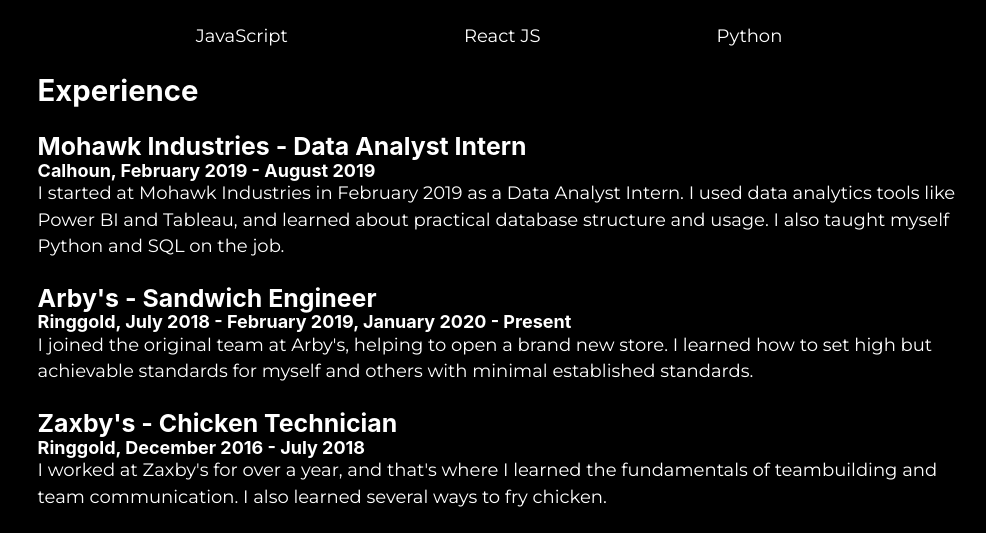
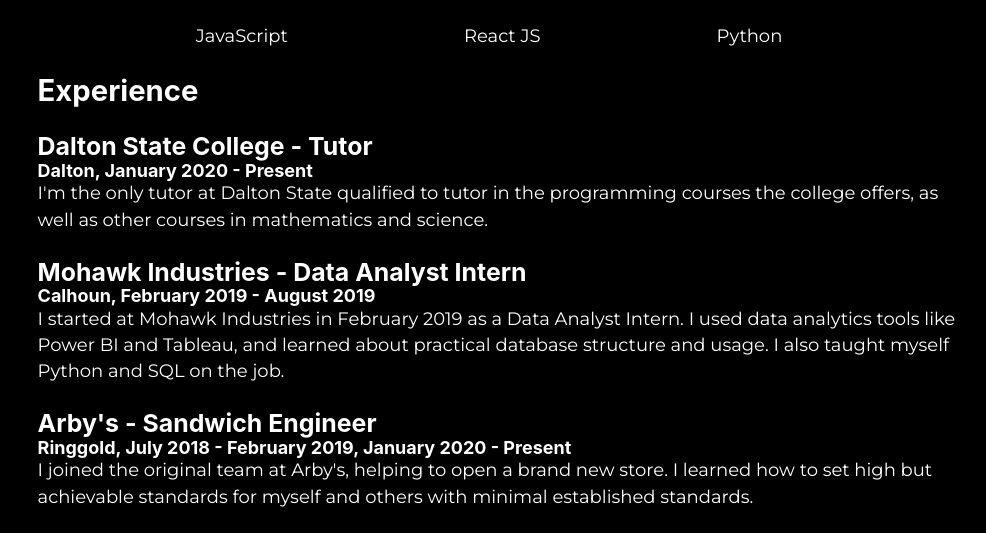
Before and after one commit to wxlfe/wxlfe, a Gatsby site: page /about in a window 1280 px wide. Shown: the part 229-762 px from the top of the page, without its empty margins (142-1128 px from the left). Built offline with nearby package versions, Linux system fonts and the light colour scheme; Gatsby itself is replaced by a stand-in of ours.

Commit message:
Update about.js: Tutoring

```diff
--- a/src/pages/about.js
+++ b/src/pages/about.js
@@ -40,6 +40,11 @@
     }}>
         <div>
             <h2>Experience</h2>
+            <h3 style={{ marginBottom: '0' }}>Dalton State College - Tutor</h3>
+            <h4 style={{ marginBottom: '0' }}>Dalton, January 2020 - Present</h4>
+            <p>
+                I'm the only tutor at Dalton State qualified to tutor in the programming courses the college offers, as well as other courses in mathematics and science.
+            </p>
             <h3 style={{ marginBottom: '0' }}>Mohawk Industries - Data Analyst Intern</h3>
             <h4 style={{ marginBottom: '0' }}>Calhoun, February 2019 - August 2019</h4>
             <p>
```
